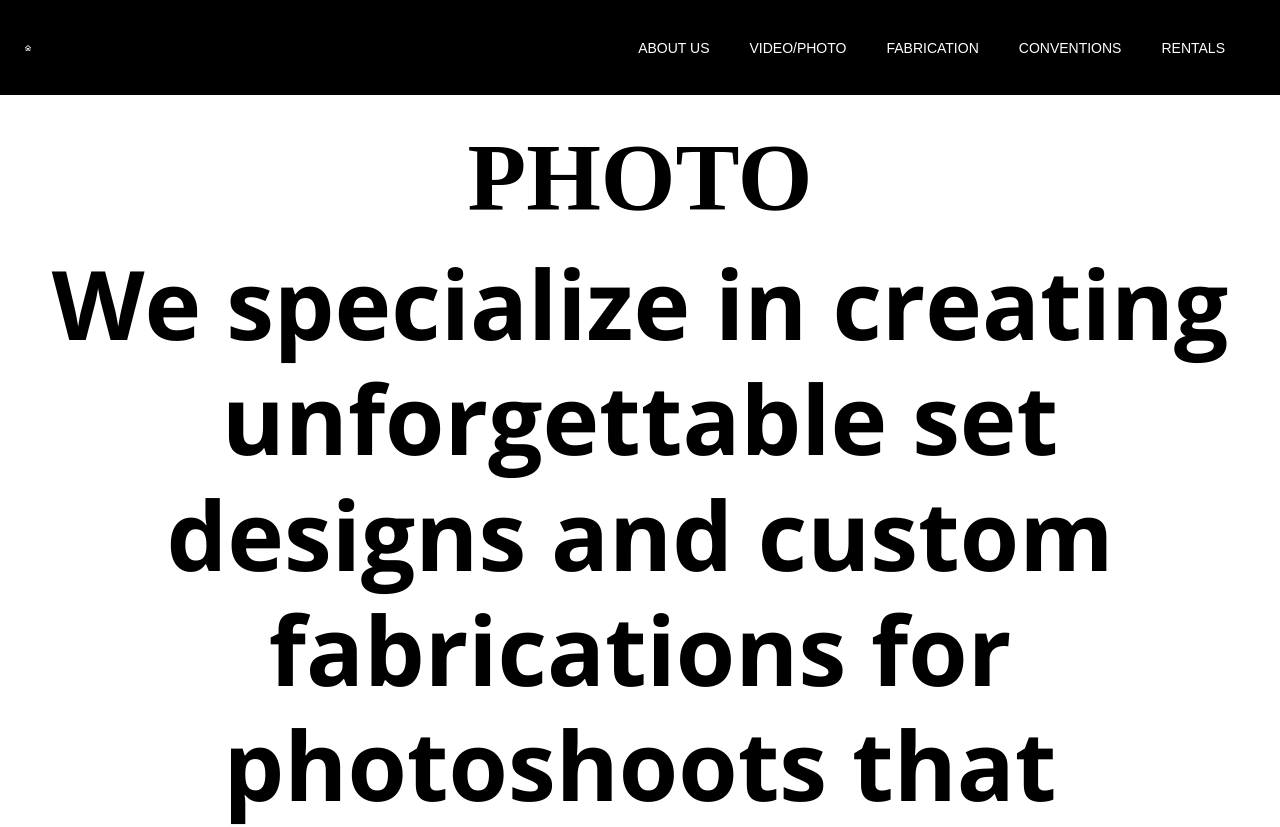
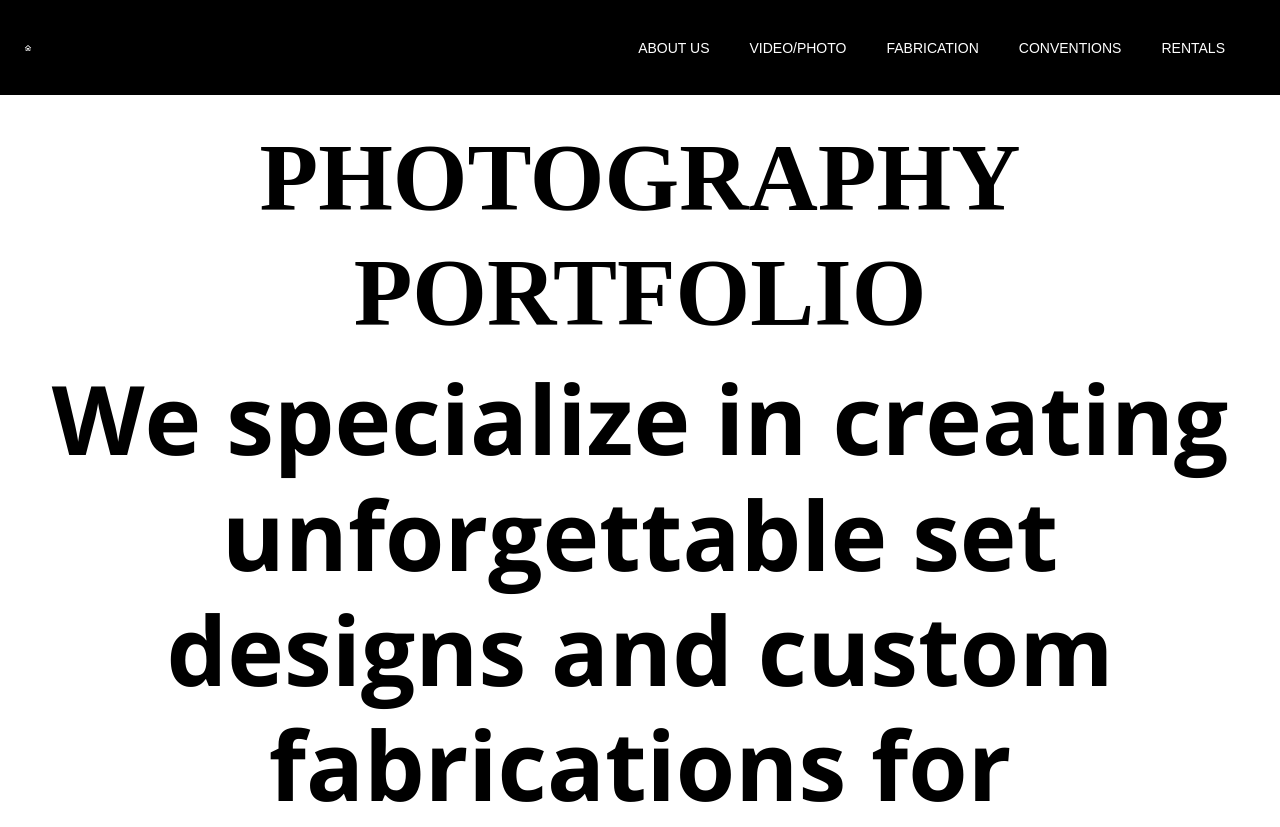
Before and after one commit to mHaines9219/dripdome-site, a Next.js app: page /photo in a window 1280 px wide. Shown: the top 827 px of the page. Built offline with nearby package versions, Linux system fonts and the light colour scheme; a web font is replaced by a local one.

Commit message:
add contact component bo photo portfolio page

```diff
--- a/app/components/PhotoPageCarousels.tsx
+++ b/app/components/PhotoPageCarousels.tsx
@@ -32,7 +32,7 @@ const PhotoPageCarousels: React.FC = () => {
             component="h1"
             color="black"
             sx={{
-              fontSize: { xs: '50px', md: '80px', lg: '96px' },
+              fontSize: { xs: '30px', md: '80px', lg: '96px' },
               fontWeight: 'bold',
               lineHeight: 1.2,
               marginTop: '20px',
--- a/app/photo/page.tsx
+++ b/app/photo/page.tsx
@@ -2,6 +2,7 @@
 import { Typography } from '@mui/material';
 import React from 'react';
 import PhotoPageCarousels from '../components/PhotoPageCarousels';
+import Contact from '../components/Contact';
 
 export default function page() {
   return (
@@ -12,21 +13,23 @@ export default function page() {
           component="h1"
           color="black"
           sx={{
-            fontSize: { xs: '60px', md: '80px', lg: '96px' },
+            fontSize: { xs: '35px', md: '80px', lg: '96px' },
             fontWeight: 'bold',
             lineHeight: 1.2,
-            whiteSpace: 'nowrap',
             marginTop: '120px',
+            paddingLeft: '10px',
+            paddingRight: '10px',
+            textAlign: 'center',
           }}
         >
-          PHOTO
+          PHOTOGRAPHY PORTFOLIO
         </Typography>
         <Typography
           variant="body1"
           component="p"
           color="black"
           sx={{
-            fontSize: { xs: '15px', md: '80px', lg: '96px' },
+            fontSize: { xs: '13px', md: '80px', lg: '96px' },
             fontWeight: 'bold',
             lineHeight: 1.2,
             marginTop: '10px',
@@ -42,6 +45,9 @@ export default function page() {
           audiences.
         </Typography>
         <PhotoPageCarousels />
+        <div className=" mt-8 pt-8 pb-8  px-8 bg-black text-white">
+          <Contact />
+        </div>
       </div>
     </>
   );
```
